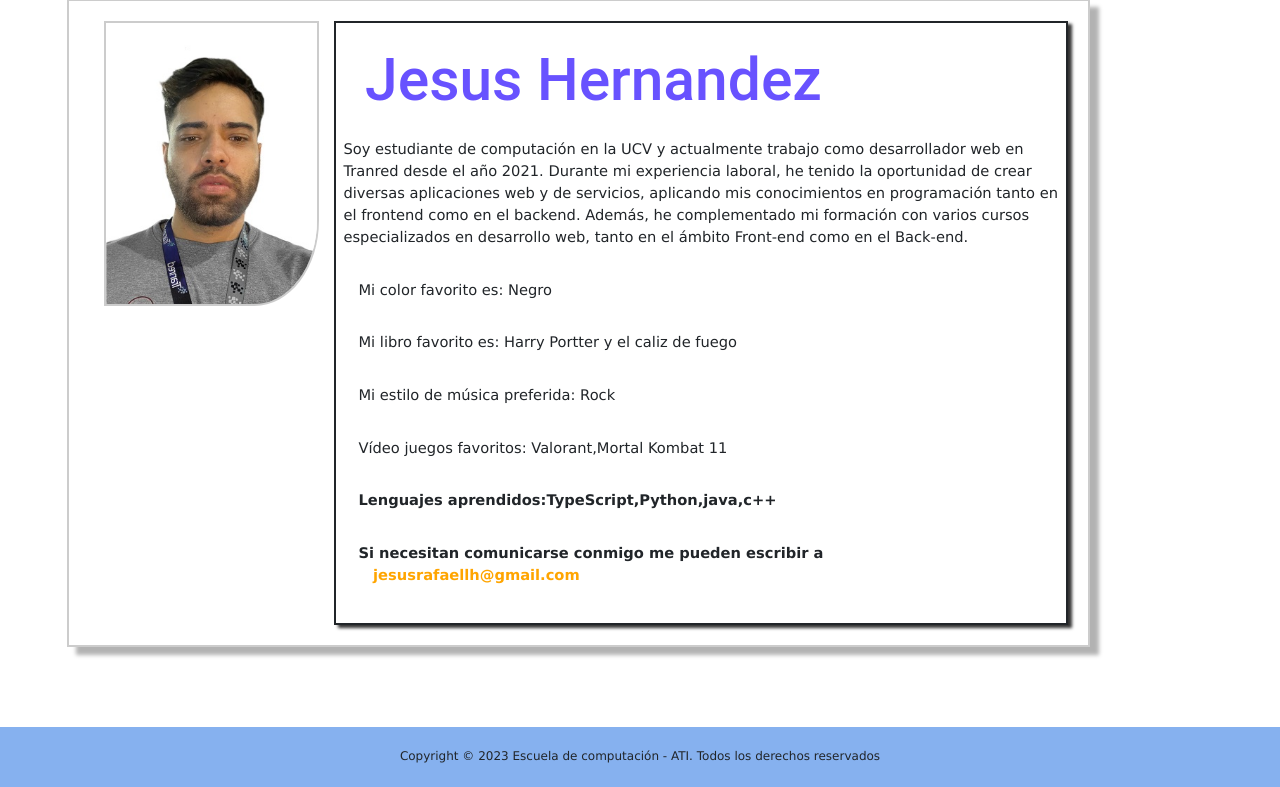
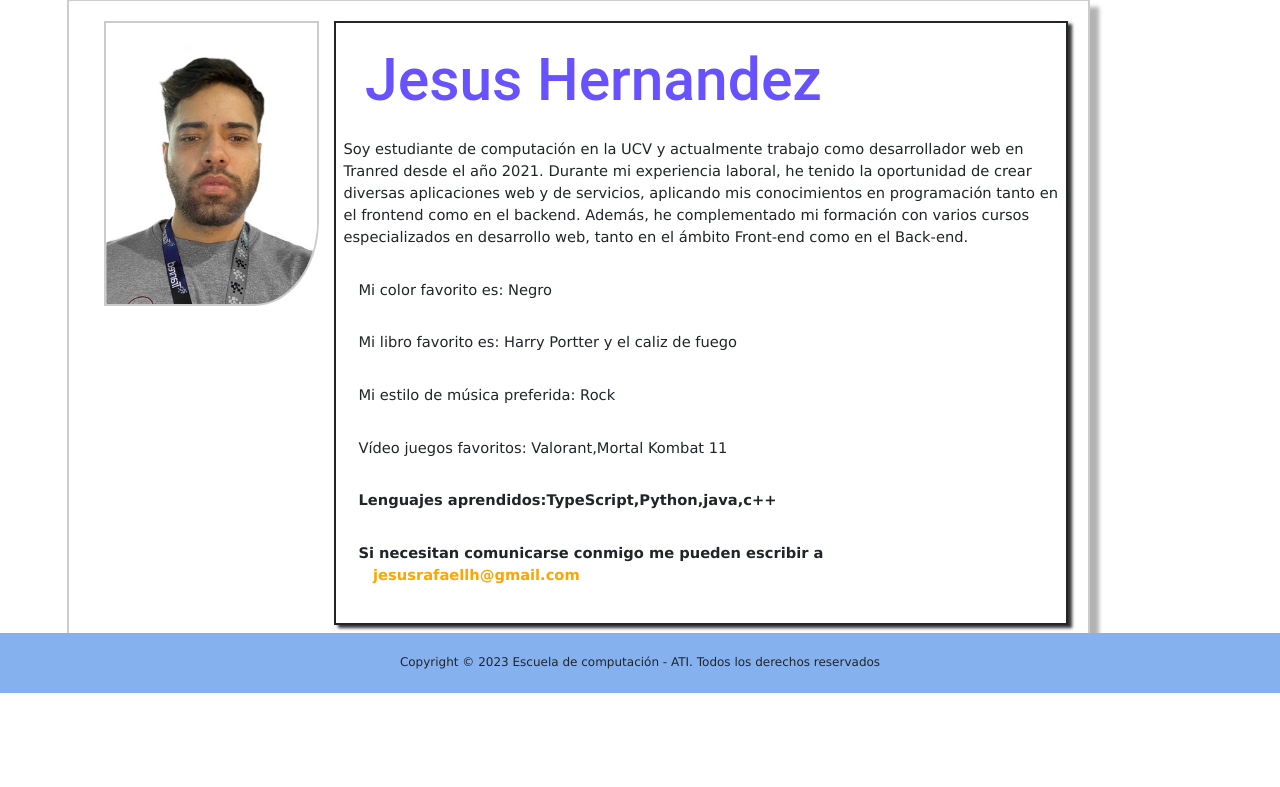
Before and after one commit to ATI1-UCV/ati_2023_1, a PHP site: page /25523204/perfil.html in a window 1280 px wide. Shown: the part 107-894 px from the top of the page. After the commit the page ends 800 px from the top, so only its background shows below. Run offline with PHP 8.4, Linux system fonts and the light colour scheme; some libraries are stand-ins or nearby versions.

Commit message:
archivos reto 14

```diff
--- a/css/style.css
+++ b/css/style.css
@@ -75,7 +75,7 @@ section {
 
 footer {
 	width: 100%;
-	/* position: fixed; */
+	position: fixed;
 	bottom: 0;
 	padding: 1rem;
 	background-color: #86b1ef;
```
